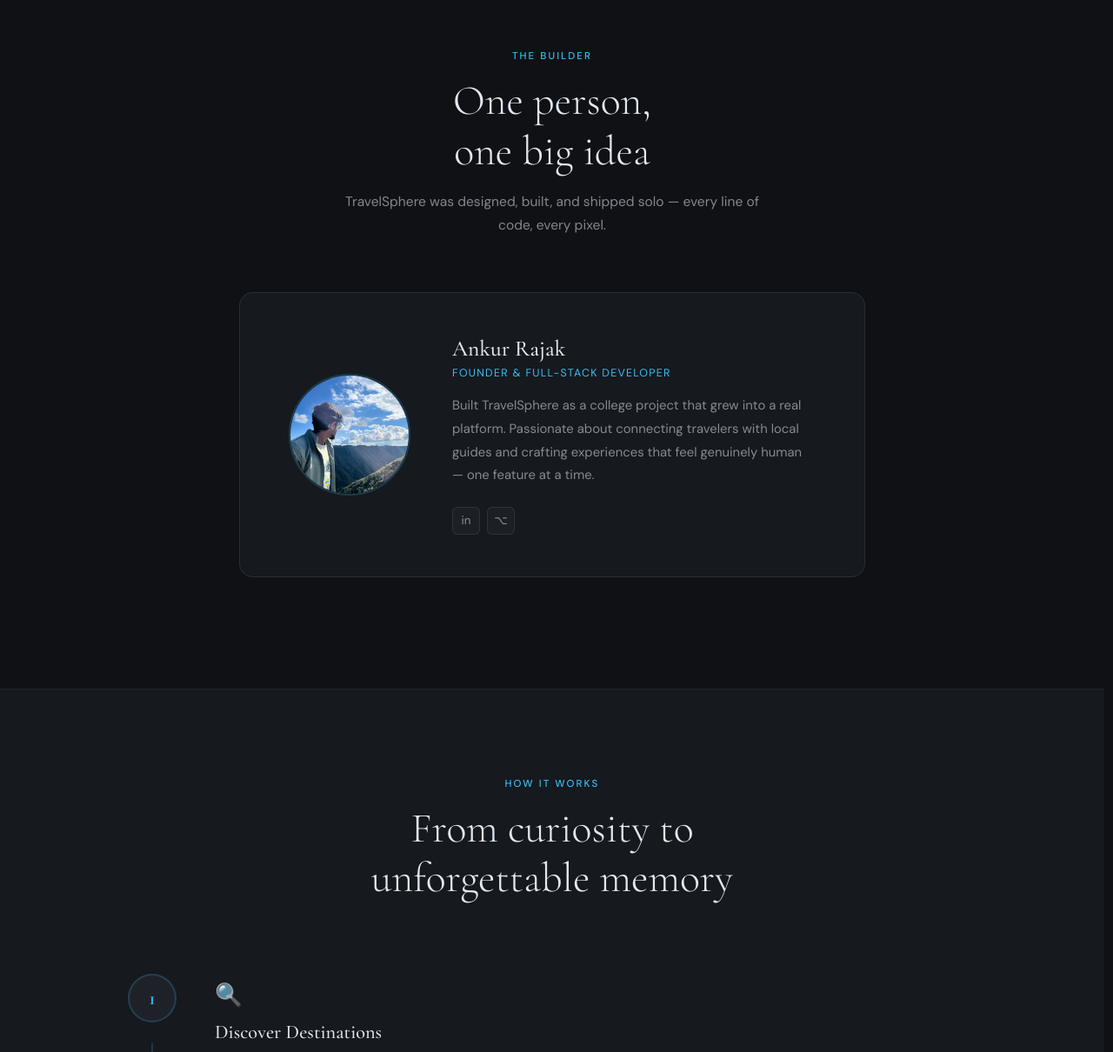
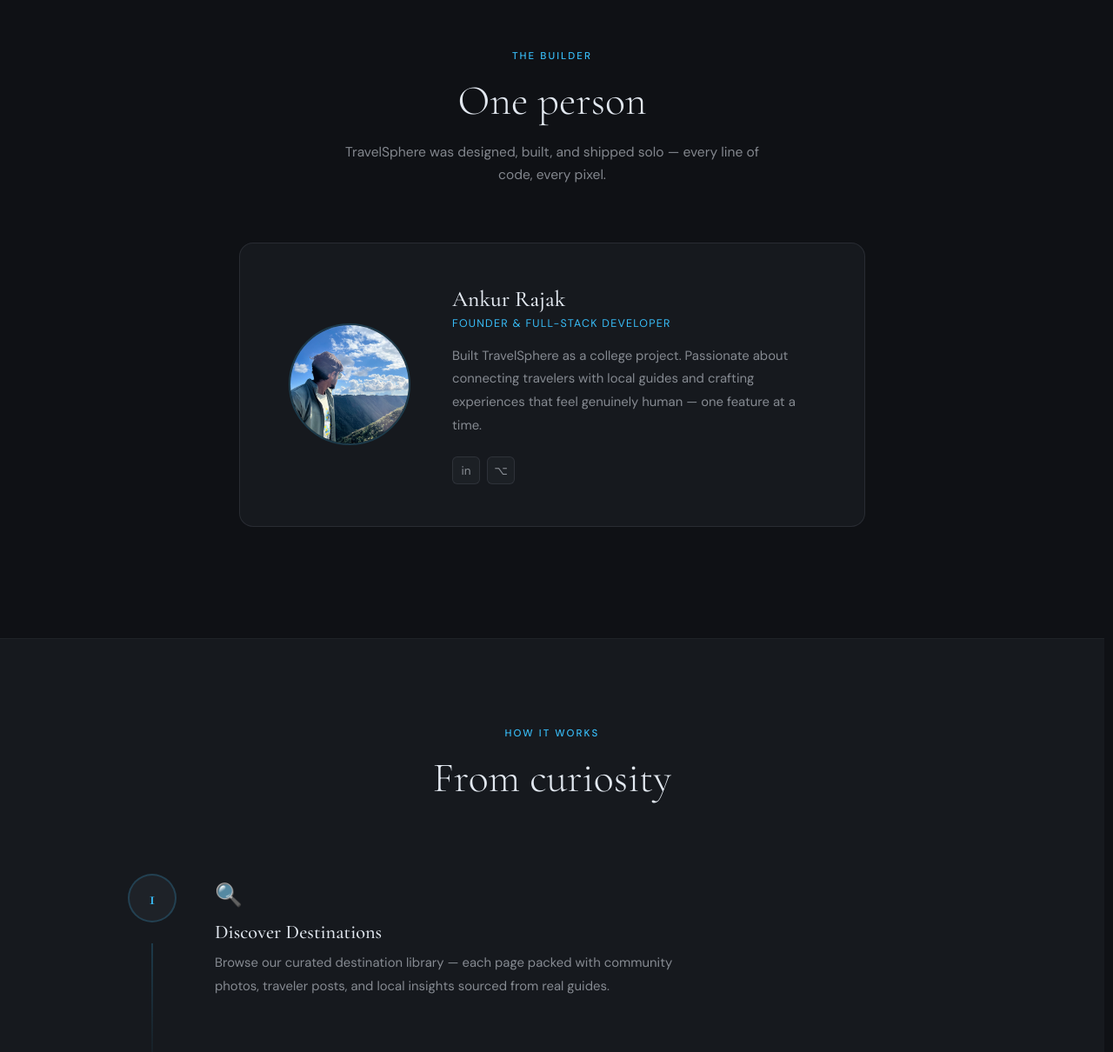
Before and after one commit to Fake-Zombie/travelsphere, a React (Create React App) app in the folder frontend/: page /about in a window 1280 px wide. Shown: the part 2789-3999 px from the top of the page at 87% size. Built offline with nearby package versions, Linux system fonts and the light colour scheme; no server answers.

Commit message:
About page push

```diff
--- a/frontend/src/components/About.js
+++ b/frontend/src/components/About.js
@@ -243,7 +243,7 @@ export default function About() {
       <section className="about-team">
         <div className="about-team__header reveal">
           <span className="section-label">The Builder</span>
-          <h2 className="section-heading">One person,<br />one big idea</h2>
+          <h2 className="section-heading">One person</h2>
           <p className="about-team__subtitle">
             TravelSphere was designed, built, and shipped solo — every line of code, every pixel.
           </p>
@@ -257,13 +257,25 @@ export default function About() {
               <h3 className="founder-card__name">Ankur Rajak</h3>
               <p className="founder-card__role">Founder & Full-Stack Developer</p>
               <p className="founder-card__bio">
-                Built TravelSphere as a college project that grew into a real platform.
+                Built TravelSphere as a college project.
                 Passionate about connecting travelers with local guides and crafting
                 experiences that feel genuinely human — one feature at a time.
               </p>
               <div className="team-card__links">
-                <a href="#" className="team-link" title="LinkedIn">in</a>
-                <a href="#" className="team-link" title="GitHub">⌥</a>
+                <a
+    href="https://www.linkedin.com/in/ankur-rajak-089b18395/"
+    className="team-link"
+    title="LinkedIn"
+    target="_blank"
+    rel="noopener noreferrer"
+  >
+    in
+  </a>
+                <a href="https://github.com/Fake-Zombie"
+    className="team-link"
+    title="GitHub"
+    target="_blank"
+    rel="noopener noreferrer">⌥</a>
               </div>
             </div>
           </div>
@@ -275,7 +287,7 @@ export default function About() {
         <div className="about-how__inner">
           <div className="about-how__header reveal">
             <span className="section-label">How It Works</span>
-            <h2 className="section-heading">From curiosity to<br />unforgettable memory</h2>
+            <h2 className="section-heading">From curiosity</h2>
           </div>
 
           <div className="about-how__steps">
```
